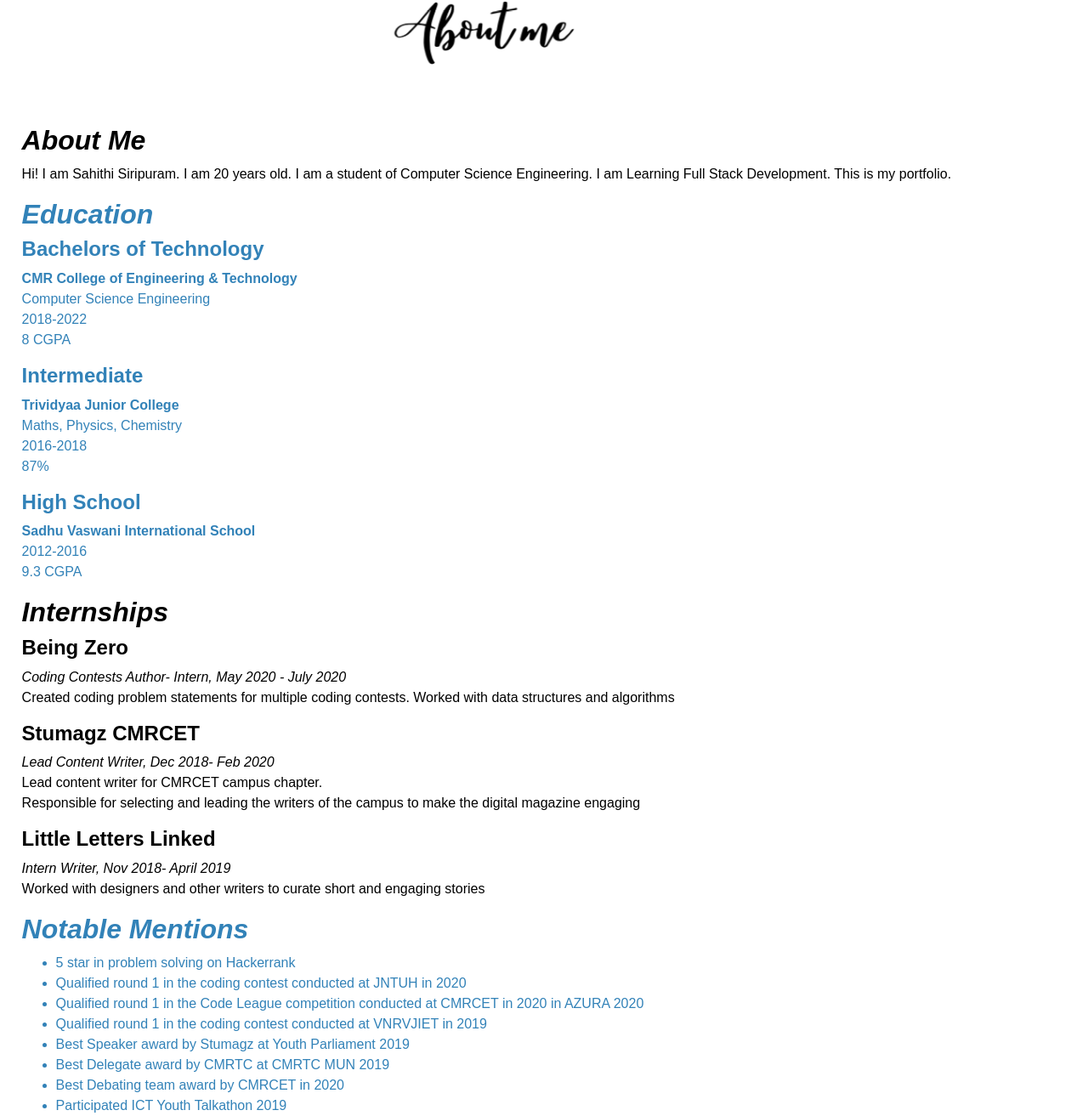
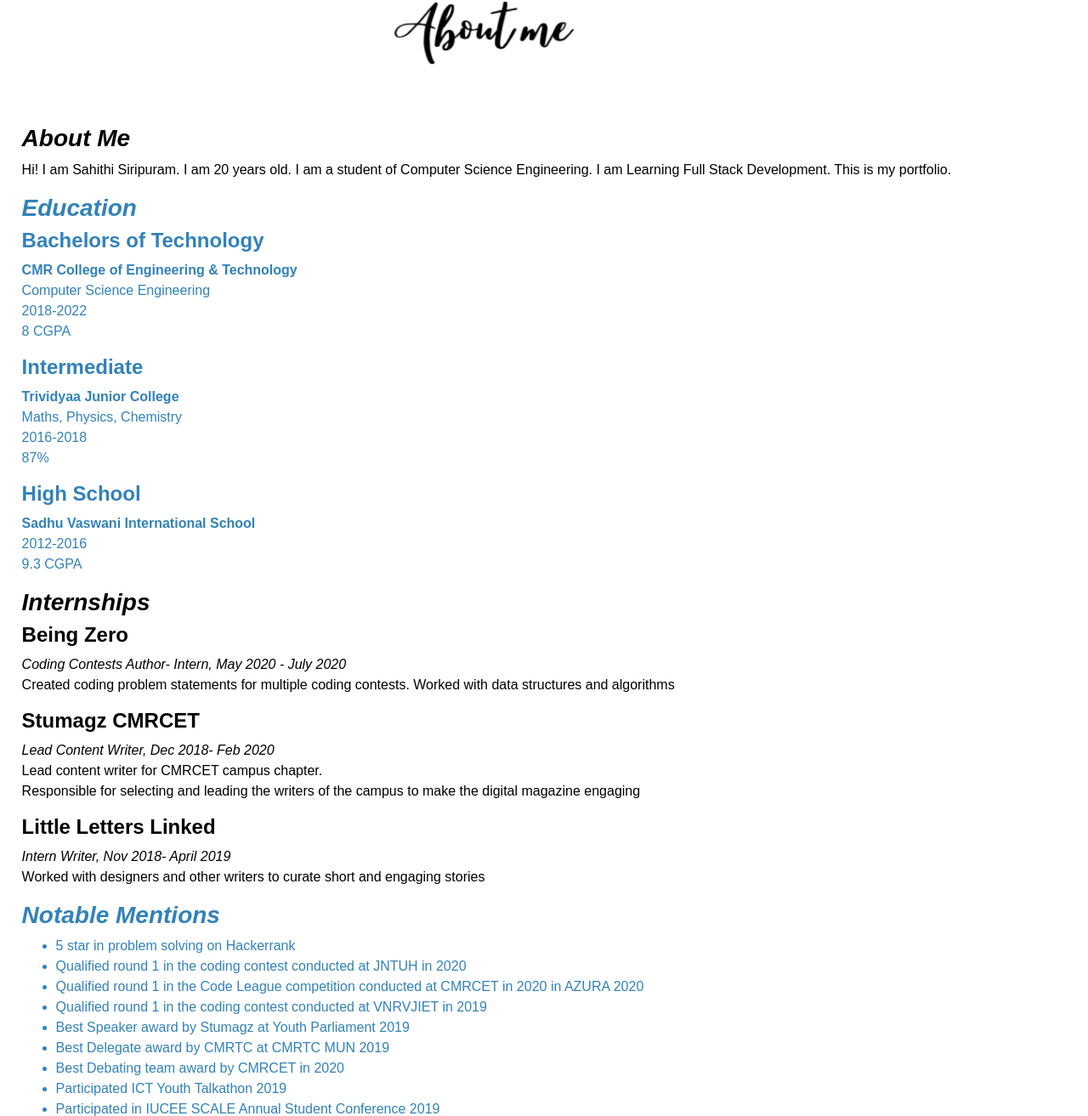
Before and after one commit to SahithiSiripuram/NewPortfolio, a website: page frontend/home.html in a window 1280 px wide. Shown: the part 526-1839 px from the top of the page at 85% size. Drawn offline with nearby package versions, Linux system fonts and the light colour scheme; a web font is replaced by a local one.

Commit message:
Update home.html

```diff
--- a/frontend/home.html
+++ b/frontend/home.html
@@ -63,13 +63,13 @@
           </div>
           <div class="text">
           <div class="b1">
-              <h2 class="head"><b><i>About Me</i></b></h2>
+              <h3 class="head"><b><i>About Me</i></b></h3>
                 <p>Hi! I am Sahithi Siripuram. I am 20 years old. I am a student of Computer Science Engineering.
                     I am Learning Full Stack Development. This is my portfolio.
                  </p>
             </div>
             <div class="b2">
-                <h2 class="head"><b><i>Education</i></b></h2>
+                <h3 class="head"><b><i>Education</i></b></h3>
                 <h4><b>Bachelors of Technology</b></h4>
                 <p>
                     <b>CMR College of Engineering & Technology</b><br>
@@ -92,7 +92,7 @@
                 </p>
             </div>
             <div class="b1">
-                <h2 class="head"><b><i>Internships</i></b></h2>
+                <h3 class="head"><b><i>Internships</i></b></h3>
                 <h4><b>Being Zero</b></h4>
                 <p>
                     <i>Coding Contests Author- Intern, May 2020 - July 2020</i><br>
@@ -112,7 +112,7 @@
                 </p>
             </div>
             <div class="b2">
-                <h2 class="head"><b><i>Notable Mentions</i></b></h2>
+                <h3 class="head"><b><i>Notable Mentions</i></b></h3>
                 <ul>
                     <li>5 star in problem solving on Hackerrank</li>
                     <li>Qualified round 1 in the coding contest conducted at JNTUH in 2020</li>
```
